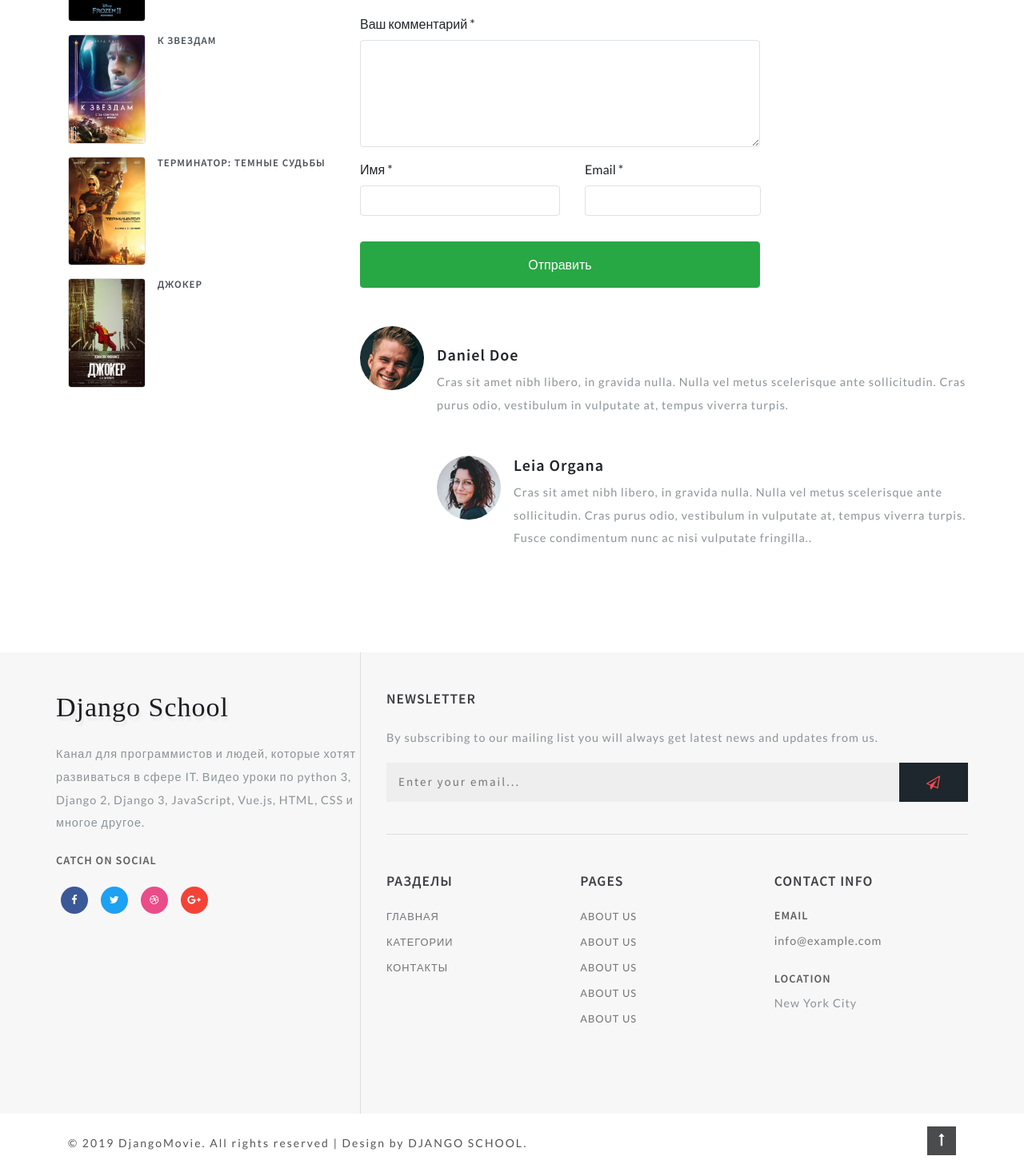
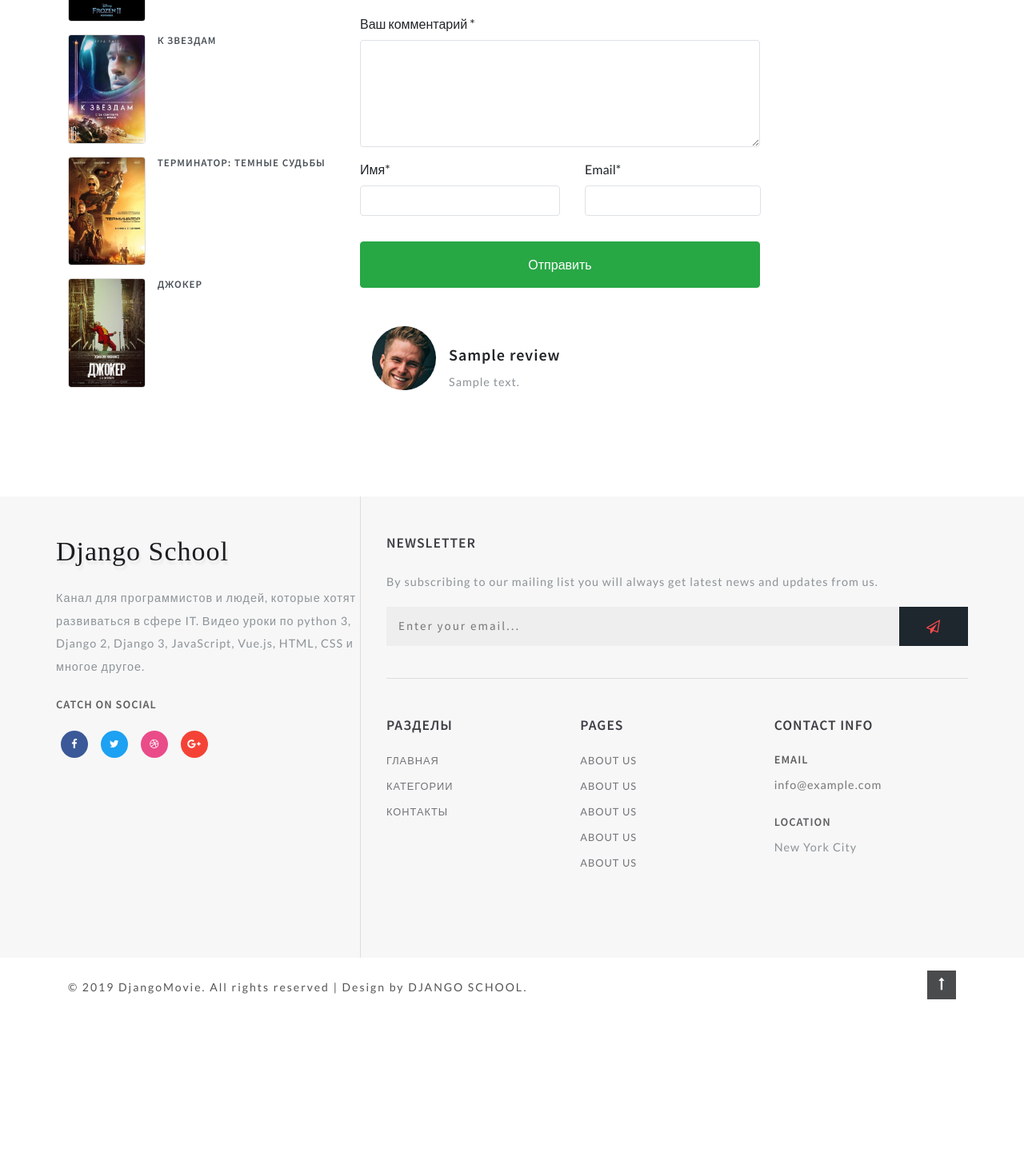
Before and after one commit to Sumr0ck/movie_proj_V2, a Django app: template templates/movies/moviesingle.html in a window 1280 px wide. Shown: the part 1841-3302 px from the top of the page at 80% size. After the commit the page ends 3091 px from the top, so only its background shows below. Run offline with Django 4.2, Linux system fonts and the light colour scheme; the template is opened without the code that fills it: values that come from a table or form of the project are taken from there, others are empty; tables that the repository leaves empty hold one stand-in row (values such as "Sample post"); grey boxes marked "Sample" are stand-in pictures; some libraries are stand-ins or nearby versions.

Commit message:
add form and reviews

```diff
--- a/movies/urls.py
+++ b/movies/urls.py
@@ -5,4 +5,5 @@ from . import views
 urlpatterns = [
     path('', views.MovieView.as_view()),
     path('<slug:slug>/', views.MovieDetailView.as_view(), name='moviesingle'),
+    path('review/<int:pk>/', views.AddReview.as_view(), name='add_review'),
 ]
--- a/templates/movies/moviesingle.html
+++ b/templates/movies/moviesingle.html
@@ -129,72 +129,70 @@
                         <h3 class="editContent" style="outline: none; cursor: inherit;">
                                     <span class="sub-tittle editContent"
                                           style="outline: none; cursor: inherit;">02</span>Оставить отзыв</h3>
-                        <form action="#" method="get" class="mt-4">
-                            <div class="form-group editContent"
-                                 style="outline: none; cursor: inherit;">
-                                <label for="contactcomment" class="editContent"
-                                       style="outline: none; cursor: inherit;">Ваш комментарий
-                                    *</label>
-                                <textarea class="form-control border" rows="5"
+                        <form action="{% url 'add_review' movie.id %}" method="post" class="mt-4">
+                            {% csrf_token %}
+                            <div class="form-group editContent">
+                                <label for="contactcomment" class="editContent">
+                                    Ваш комментарий *
+                                </label>
+                                <textarea class="form-control border" rows="5" name="text"
                                           id="contactcomment" required=""></textarea>
                             </div>
                             <div class="d-sm-flex">
-                                <div class="col-sm-6 form-group p-0 editContent"
-                                     style="outline: none; cursor: inherit;">
-                                    <label for="contactusername" class="editContent"
-                                           style="outline: none; cursor: inherit;">Имя
-                                        *</label>
-                                    <input type="text" class="form-control border"
+                                <div class="col-sm-6 form-group p-0 editContent">
+                                    <label for="contactusername" class="editContent">
+                                        Имя*
+                                    </label>
+                                    <input type="text" class="form-control border" name="name"
                                            id="contactusername" required="">
                                 </div>
-                                <div class="col-sm-6 form-group ml-sm-3 editContent"
-                                     style="outline: none; cursor: inherit;">
-                                    <label for="contactemail" class="editContent"
-                                           style="outline: none; cursor: inherit;">Email
-                                        *</label>
-                                    <input type="email" class="form-control border"
+                                <div class="col-sm-6 form-group ml-sm-3 editContent">
+                                    <label for="contactemail" class="editContent">
+                                        Email*
+                                    </label>
+                                    <input type="email" class="form-control border" name="email"
                                            id="contactemail" required="">
                                 </div>
                             </div>
                             <button type="submit"
-                                    class="mt-3 btn btn-success btn-block py-3"
-                                    style="outline: none; cursor: inherit;">Отправить
+                                    class="mt-3 btn btn-success btn-block py-3">
+                                Отправить
                             </button>
                         </form>
                     </div>
                     <!--  //contact form grid ends here -->
                 </div>
-                <div class="media py-5">
-                    <img src="bundles/images/te2.jpg" class="mr-3 img-fluid" alt="image"
-                         style="outline: none; cursor: inherit;">
-                    <div class="media-body mt-4">
-                        <h5 class="mt-0 editContent"
-                            style="outline: none; cursor: inherit;">Daniel Doe</h5>
-                        <p class="mt-2 editContent" style="outline: none; cursor: inherit;">
-                            Cras sit amet nibh libero, in gravida nulla. Nulla vel metus
-                            scelerisque ante sollicitudin. Cras purus odio, vestibulum in
-                            vulputate at, tempus viverra turpis.
-                        </p>
-                        <div class="media mt-5 editContent"
-                             style="outline: none; cursor: inherit;">
-                            <a class="pr-3" href="#">
-                                <img src="bundles/images/te1.jpg" class="img-fluid "
-                                     alt="image" style="outline: none; cursor: inherit;">
-                            </a>
-                            <div class="media-body">
-                                <h5 class="mt-0 editContent"
-                                    style="outline: none; cursor: inherit;">Leia Organa</h5>
-                                <p class="mt-2 editContent"
-                                   style="outline: none; cursor: inherit;"> Cras sit amet
-                                    nibh libero, in gravida nulla. Nulla vel metus
-                                    scelerisque ante sollicitudin. Cras purus odio,
-                                    vestibulum in vulputate at, tempus viverra turpis. Fusce
-                                    condimentum nunc ac nisi vulputate fringilla..</p>
-                            </div>
-                        </div>
-                    </div>
+            </div>
+            {% for review in movie.reviews_set.all %}
+            <div class="media py-5">
+                <img src="bundles/images/te2.jpg" class="mr-3 img-fluid" alt="image">
+                <div class="media-body mt-4">
+                    <h5 class="mt-0 editContent">
+                        {{ review.name }}
+                    </h5>
+                    <p class="mt-2 editContent">
+                        {{ review.text }}
+                    </p>
+<!--                                            <div class="media mt-5 editContent"-->
+<!--                                                 style="outline: none; cursor: inherit;">-->
+<!--                                                <a class="pr-3" href="#">-->
+<!--                                                    <img src="bundles/images/te1.jpg" class="img-fluid "-->
+<!--                                                         alt="image" style="outline: none; cursor: inherit;">-->
+<!--                                                </a>-->
+<!--                                                <div class="media-body">-->
+<!--                                                    <h5 class="mt-0 editContent"-->
+<!--                                                        style="outline: none; cursor: inherit;">Leia Organa</h5>-->
+<!--                                                    <p class="mt-2 editContent"-->
+<!--                                                       style="outline: none; cursor: inherit;"> Cras sit amet-->
+<!--                                                        nibh libero, in gravida nulla. Nulla vel metus-->
+<!--                                                        scelerisque ante sollicitudin. Cras purus odio,-->
+<!--                                                        vestibulum in vulputate at, tempus viverra turpis. Fusce-->
+<!--                                                        condimentum nunc ac nisi vulputate fringilla..</p>-->
+<!--                                                </div>-->
+<!--                                            </div>-->
                 </div>
             </div>
+            {% endfor %}
         </div>
         {% endblock movie %}
     </div>
```
Also changed, not shown: movies/forms.py (+10 -0 lines), movies/views.py (+15 -2 lines).
